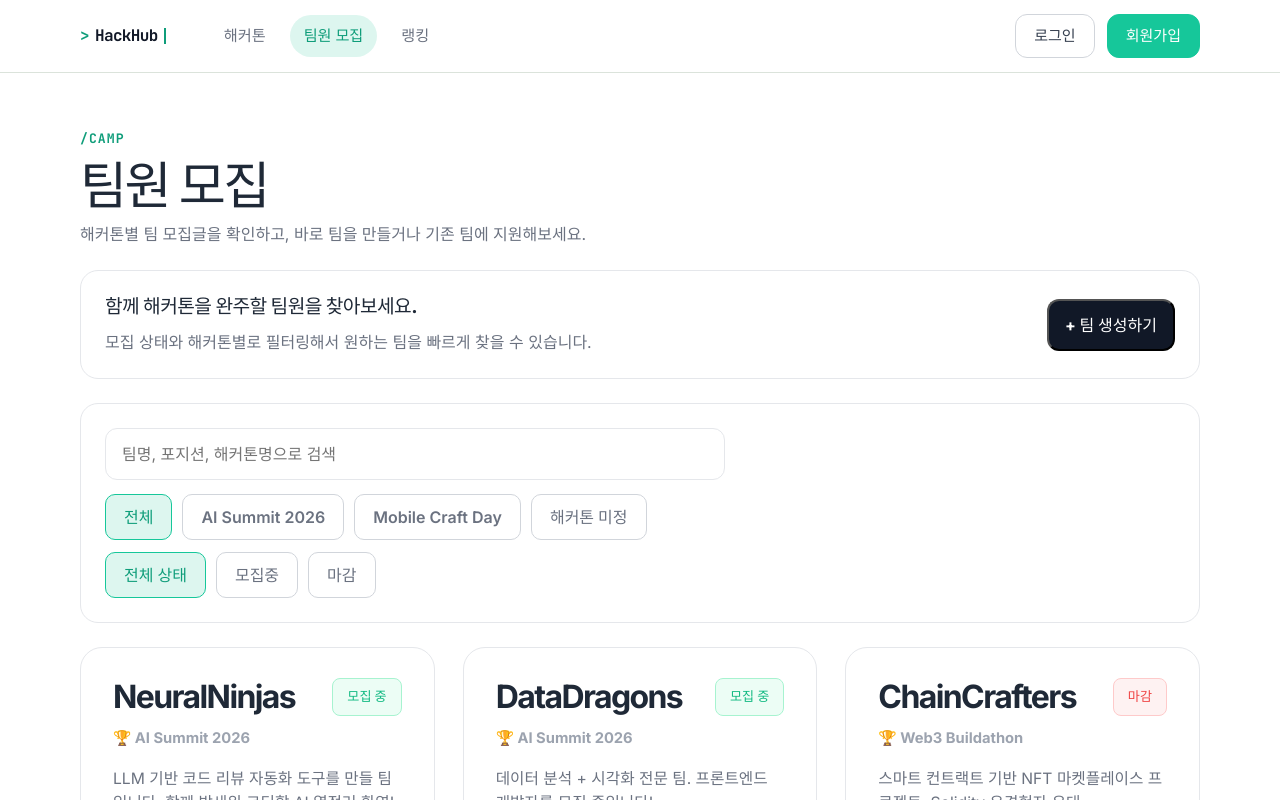
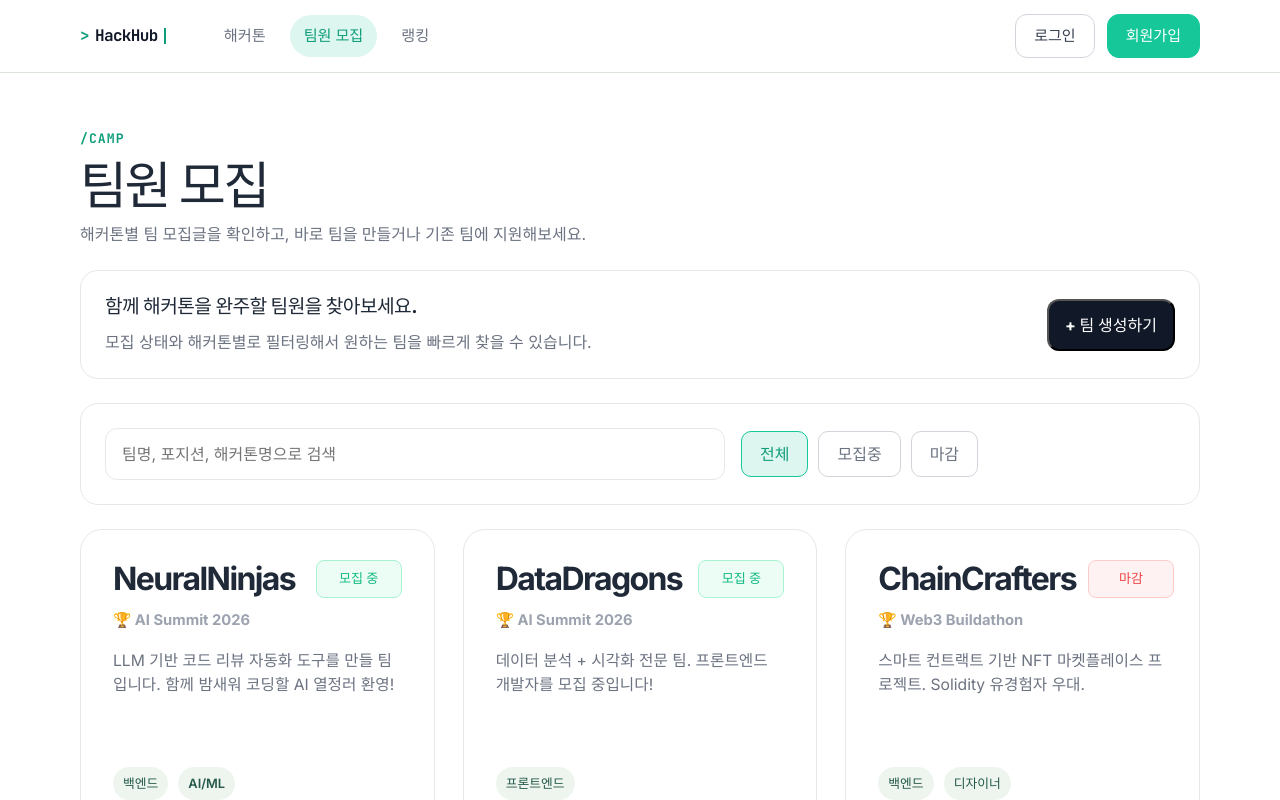
Before and after one commit to DakerTeams/Daker-front, a React (Vite) app: page /camp in a window 1280 px wide. Shown: the top 800 px of the page. Built offline with nearby package versions, Linux system fonts and the light colour scheme.

Commit message:
feat: 팀원 모집 검색 필터 구조 단순화

```diff
--- a/src/index.css
+++ b/src/index.css
@@ -277,6 +277,16 @@ h2 {
   appearance: none;
 }
 
+.camp-toolbar {
+  align-items: center;
+  justify-content: flex-start;
+  gap: 16px;
+}
+
+.camp-status-filter {
+  flex-wrap: nowrap;
+}
+
 .filter-group {
   display: flex;
   flex-wrap: wrap;
@@ -793,11 +803,13 @@ h2 {
   display: inline-flex;
   align-items: center;
   justify-content: center;
+  min-width: 86px;
   padding: 8px 14px;
   border-radius: 8px;
   font-size: 0.82rem;
   font-weight: 700;
   border: 1px solid;
+  white-space: nowrap;
 }
 
 .status-outline--open {
@@ -1883,6 +1895,15 @@ h2 {
     gap: 20px;
   }
 
+  .camp-toolbar {
+    flex-direction: column;
+    align-items: stretch;
+  }
+
+  .camp-status-filter {
+    flex-wrap: wrap;
+  }
+
   .team-card {
     padding: 24px 22px;
   }
--- a/src/pages/CampPage.jsx
+++ b/src/pages/CampPage.jsx
@@ -1,22 +1,14 @@
 import { useMemo, useState } from 'react'
 import { teams } from '../mock/teams.js'
 
-const hackathonFilters = [
+const openFilters = [
   { key: 'all', label: '전체' },
-  { key: 'ai-summit-2026', label: 'AI Summit 2026' },
-  { key: 'mobile-craft-day', label: 'Mobile Craft Day' },
-  { key: 'independent', label: '해커톤 미정' },
-]
-
-const openFilters = [
-  { key: 'all', label: '전체 상태' },
   { key: 'open', label: '모집중' },
   { key: 'closed', label: '마감' },
 ]
 
 function CampPage() {
   const [query, setQuery] = useState('')
-  const [hackathonFilter, setHackathonFilter] = useState('all')
   const [openFilter, setOpenFilter] = useState('all')
   const [isCreateDrawerOpen, setIsCreateDrawerOpen] = useState(false)
 
@@ -24,9 +16,6 @@ function CampPage() {
     const normalizedQuery = query.trim().toLowerCase()
 
     return teams.filter((team) => {
-      const matchesHackathon =
-        hackathonFilter === 'all' || team.hackathonSlug === hackathonFilter
-
       const matchesOpen =
         openFilter === 'all' ||
         (openFilter === 'open' && team.isOpen) ||
@@ -40,9 +29,9 @@ function CampPage() {
           position.toLowerCase().includes(normalizedQuery),
         )
 
-      return matchesHackathon && matchesOpen && matchesQuery
+      return matchesOpen && matchesQuery
     })
-  }, [hackathonFilter, openFilter, query])
+  }, [openFilter, query])
 
   return (
     <section className="page-section">
@@ -73,7 +62,7 @@ function CampPage() {
       </section>
 
       <section className="surface-card">
-        <div className="toolbar toolbar--stack">
+        <div className="toolbar camp-toolbar">
           <input
             type="search"
             value={query}
@@ -82,23 +71,7 @@ function CampPage() {
             placeholder="팀명, 포지션, 해커톤명으로 검색"
           />
 
-          <div className="filter-cluster">
-            <div className="filter-group" aria-label="해커톤 필터">
-              {hackathonFilters.map((filter) => (
-                <button
-                  key={filter.key}
-                  type="button"
-                  className={`filter-chip${
-                    hackathonFilter === filter.key ? ' filter-chip--active' : ''
-                  }`}
-                  onClick={() => setHackathonFilter(filter.key)}
-                >
-                  {filter.label}
-                </button>
-              ))}
-            </div>
-
-            <div className="filter-group" aria-label="모집 상태 필터">
+          <div className="filter-group camp-status-filter" aria-label="모집 상태 필터">
             {openFilters.map((filter) => (
               <button
                 key={filter.key}
@@ -111,7 +84,6 @@ function CampPage() {
                 {filter.label}
               </button>
             ))}
-            </div>
           </div>
         </div>
       </section>
```
Lines whose indentation alone changed are shown as unchanged.
